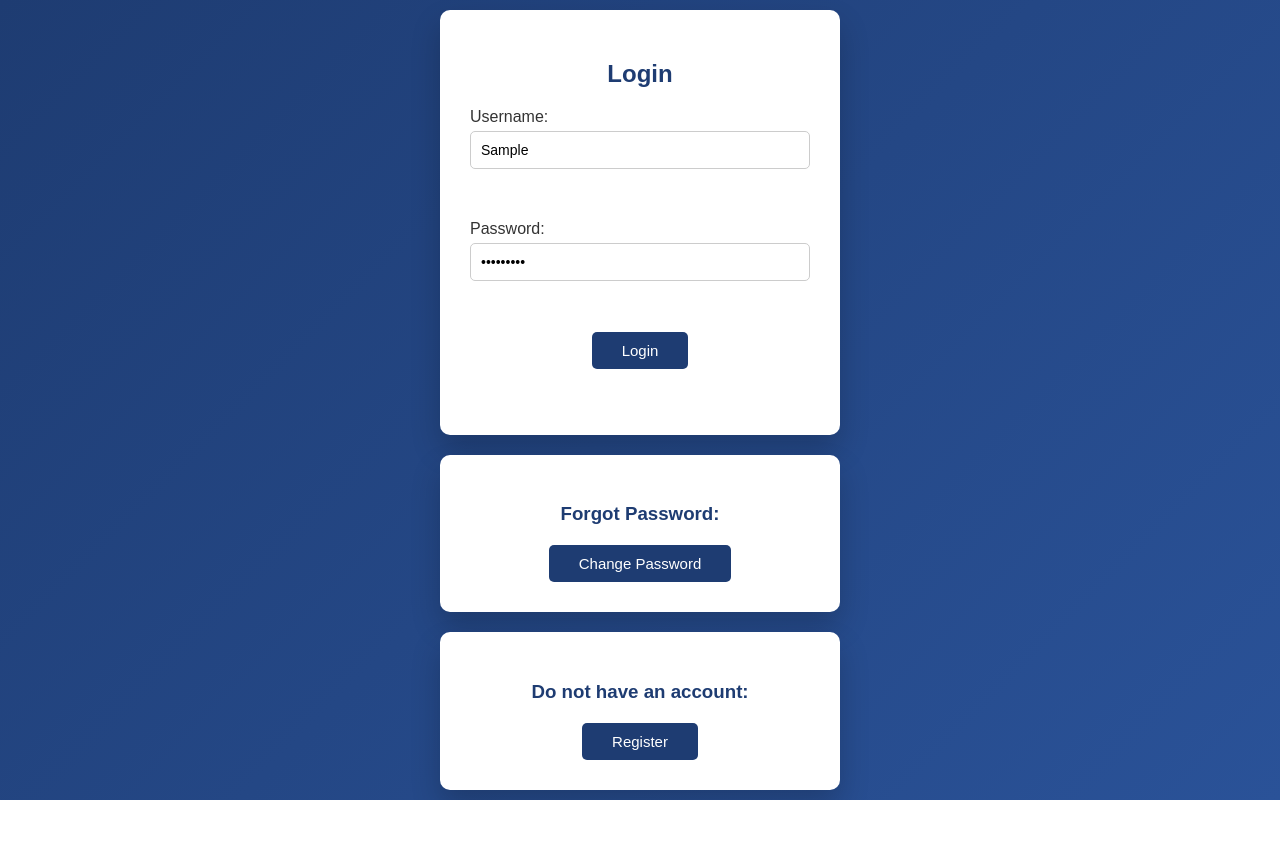
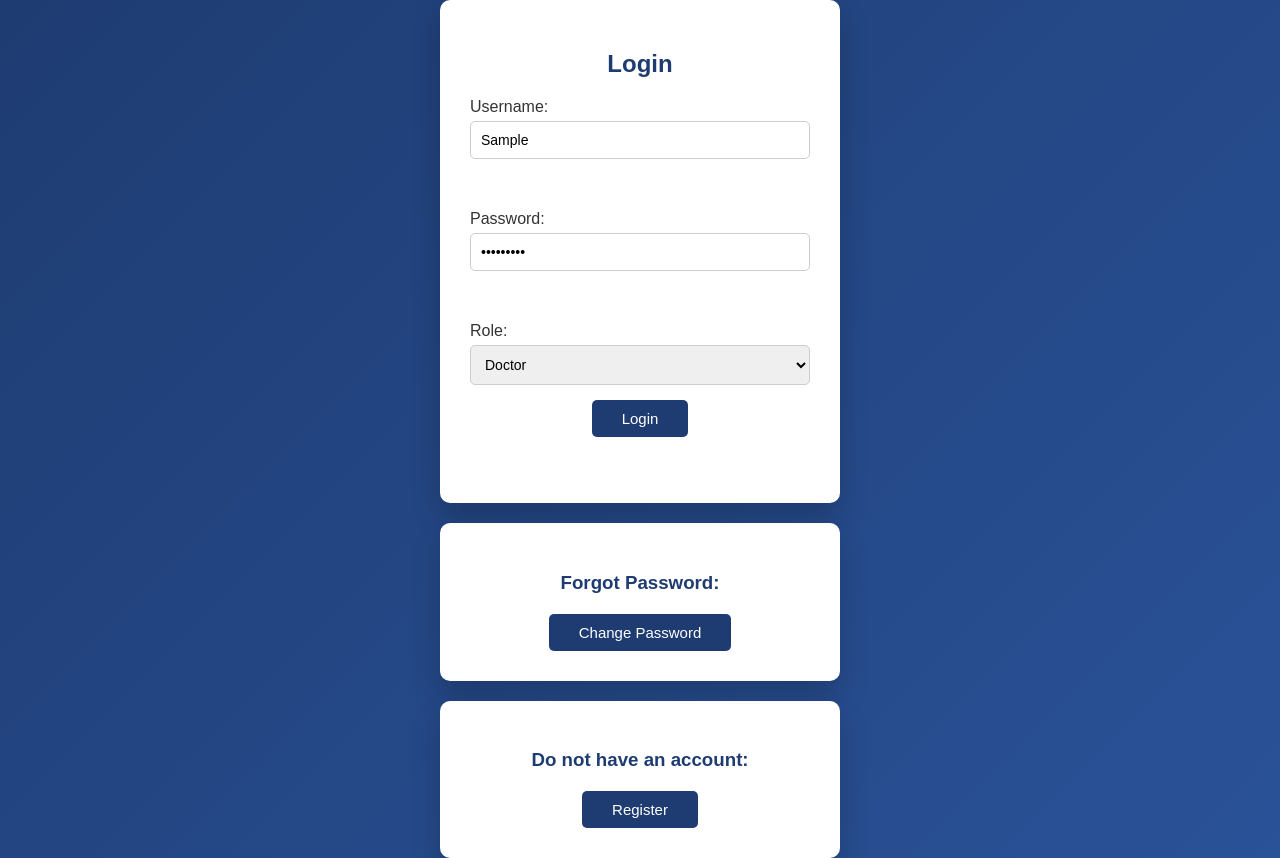
Before and after one commit to Harish6446/Primitive-Hospital-Record-Management-Application, a website: page Assets/login.html in a window 1280 px wide. Both pictures are taken after typing "Sample", "Sample123" into the empty fields and a click on the button "Login". Before the commit the page ends 800 px from the top, so only its background shows below. Drawn offline with Linux system fonts and the light colour scheme; no server answers.

Commit message:
Update login.html
Updated code so that a doctor can also be a patient

```diff
--- a/Assets/login.html
+++ b/Assets/login.html
@@ -13,6 +13,11 @@
         <form onsubmit="loginUser(event)">
             Username: <input id="username" placeholder="String with alphanumerics" required><br><br>
             Password: <input id="password" type="password" required><br><br>
+            Role: <select id="role">
+                <option value="doctor">Doctor</option>
+                <option value="nurse">Nurse</option>
+                <option value="patient">Patient</option>
+            </select>
             <button type="submit">Login</button>
         </form><br><br>
     </div>
@@ -34,8 +39,9 @@
 
             const username = document.getElementById("username").value;
             const password = document.getElementById("password").value;
+            const role = document.getElementById("role").value;
 
-            if (!username || !password){
+            if (!username || !password || !role){
                 alert("Fill all the fields");
                 return;
             }
@@ -46,7 +52,8 @@
                     headers: {"Content-Type": "application/json"},
                     body: JSON.stringify({
                         username,
-                        password
+                        password,
+                        role
                     })
                 });
 
@@ -56,10 +63,12 @@
                     if (data.otp){
                         alert("Login successful and your OTP is " + data.otp);
                         localStorage.setItem("otpUser", data.username);
+                        localStorage.setItem("otpRole", data.role);
                         window.location.href = "./otp.html";
                     } else {
                         alert("OTP has been sent to your email");
                         localStorage.setItem("otpUser", data.username);
+                        localStorage.setItem("otpRole", data.role);
                         window.location.href = "./otp.html";
                     }
                 } else {
```
